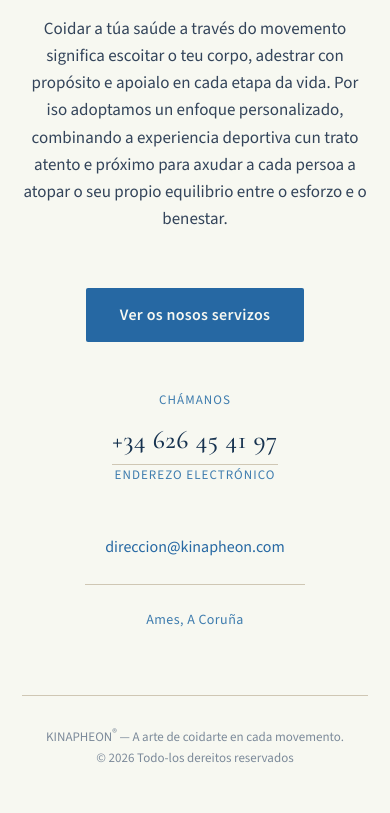
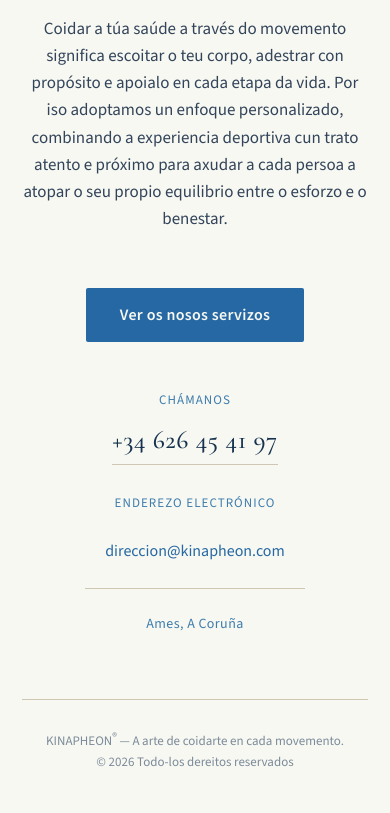
Before and after one commit to SarahMaestrales/kinapheon, a plain HTML site: page index.html in a window 390 px wide. Shown: the part 1440-2253 px from the top of the page. Drawn offline with nearby package versions, Linux system fonts and the light colour scheme.

Commit message:
Adjust phone label margin in contact section
Add margin-top to phone label for better spacing.

```diff
--- a/index.html
+++ b/index.html
@@ -189,6 +189,9 @@
     color:var(--blue-light);
     margin-bottom:8px;
   }
+  .contact .phone-label:not(:first-child){
+    margin-top:28px;
+  }
   .email{
     display:block;
     font-family:'Source Sans 3',sans-serif;
@@ -196,7 +199,6 @@
     color:var(--blue);
     text-decoration:none;
     margin-top:24px;
-    padding-top:24px;
     transition:color 0.2s ease;
   }
 
```
